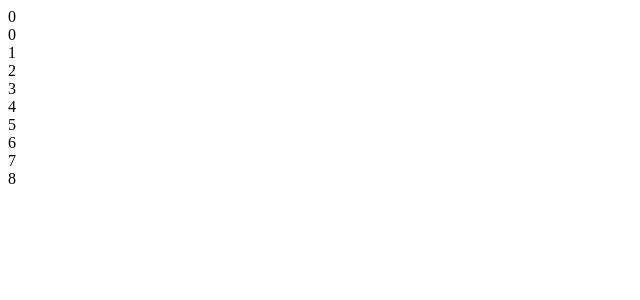
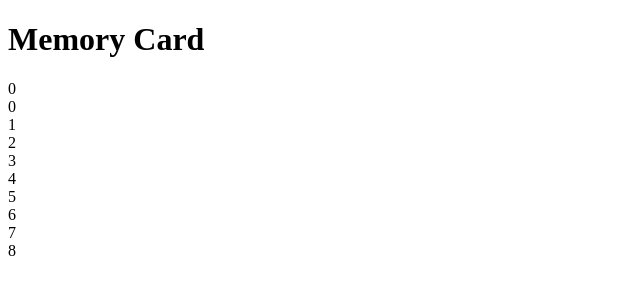
Before and after one commit to Aureatus/memory-card, a React (Create React App) app: page / in a window 1280 px wide. Shown: the top 300 px of the page, without its empty margins (0-640 px from the left). Built offline with nearby package versions, Linux system fonts and the light colour scheme.

Commit message:
Set up project html structure properly

```diff
--- a/src/App.jsx
+++ b/src/App.jsx
@@ -38,9 +38,12 @@ function App() {
   let keyCounter = 0;
 
   return (
-    <div className="App">
-      <ScoreboardComponent score={score} bestScore={bestScore} />
-      <div className="cards">
+    <>
+      <header>
+        <h1>Memory Card</h1>
+        <ScoreboardComponent score={score} bestScore={bestScore} />
+      </header>
+      <main className="cards">
         {clickedArray.map((element, index) => {
           return (
             <CardComponent
@@ -54,8 +57,8 @@ function App() {
             />
           );
         })}
-      </div>
-    </div>
+      </main>
+    </>
   );
 }
 
--- a/src/components/ScoreboardComponent.jsx
+++ b/src/components/ScoreboardComponent.jsx
@@ -2,7 +2,7 @@ import React from "react";
 
 function ScoreboardComponent(props) {
   return (
-    <div>
+    <div className="scoreboard">
       <div className="current-score">{props.score}</div>
       <div className="best-score">{props.bestScore}</div>
     </div>
```
